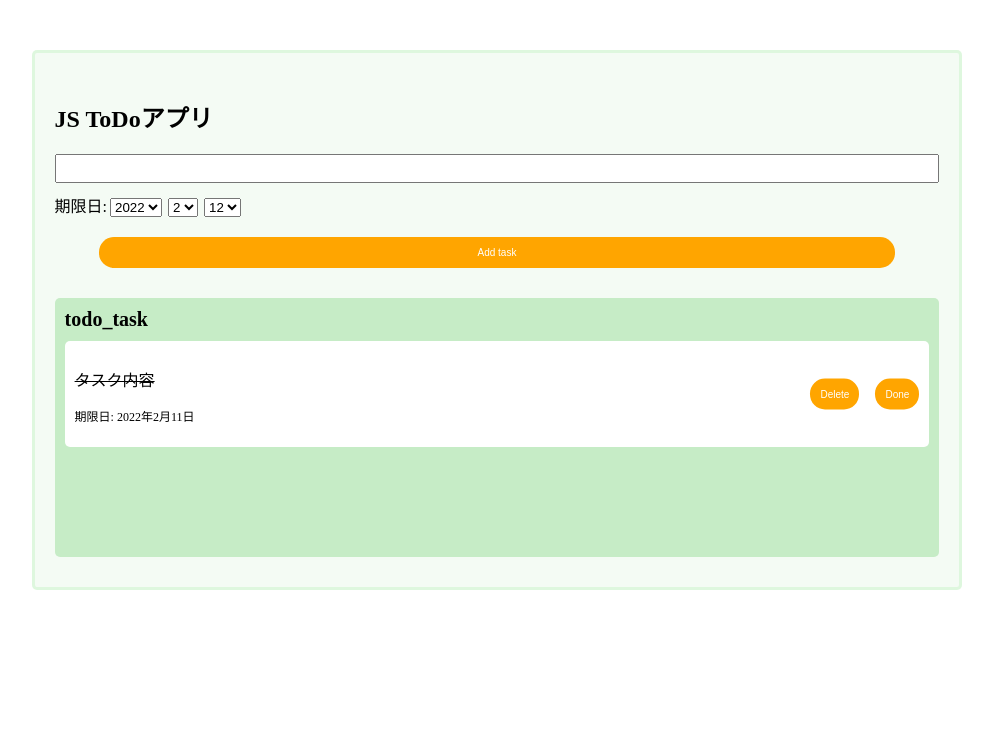
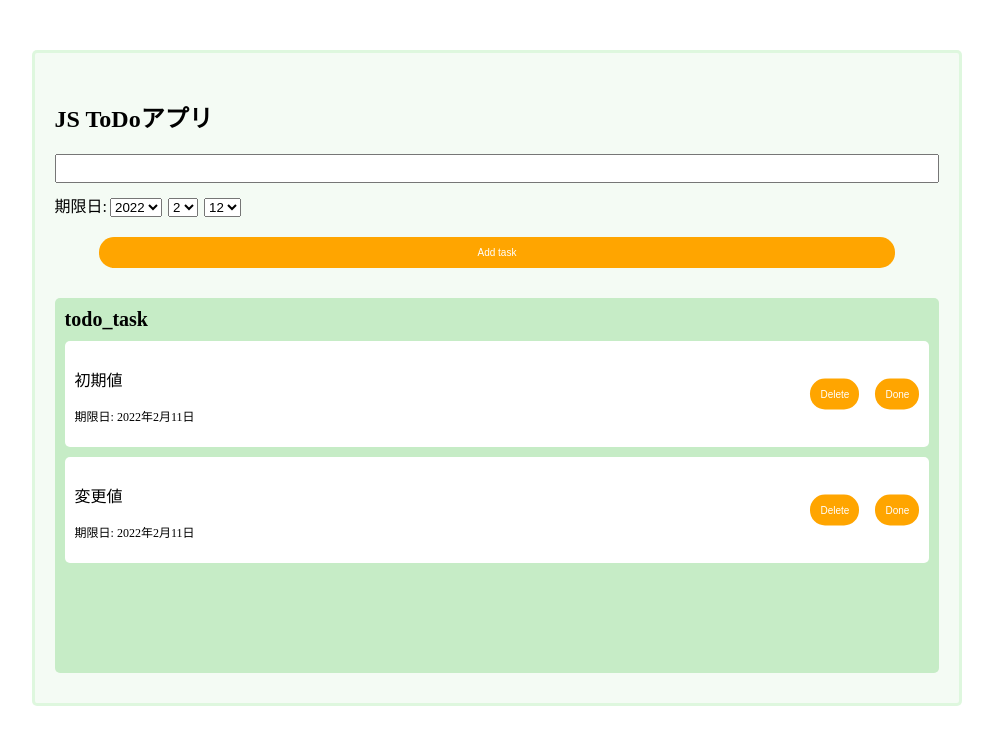
Before and after one commit to shun-syun-611/react_todo_app, a React (Create React App) app: page / in a window 1280 px wide. Shown: the top 744 px of the page, without its empty margins (143-1136 px from the left). Built offline with nearby package versions, Linux system fonts and the light colour scheme.

Commit message:
add: フォームの静的な部分をstateで動的に値を入力、操作できるように対応

```diff
--- a/src/App.jsx
+++ b/src/App.jsx
@@ -1,13 +1,38 @@
-import React from 'react';
+import React, { useState } from 'react';
 import './App.css';
 
 export const App  = () => {
+
+  // stateの設定
+  const [inCompleteTodos, setInCompleteTodos] = useState(["初期値", "変更値"]);
+  const [todoText, setTodoText] = useState('');
+  const [active, setActive] = useState(false);
+
+  const onChangeTodoText = (event) => setTodoText(event.target.value);
+  const classToggle = (index) => setActive(!active);
+
+  // ボタンクリック処理
+  const onClickAdd = () => {
+    if(todoText === '') return;
+      const addTodos = [...inCompleteTodos, todoText];
+      setInCompleteTodos(addTodos);
+      setTodoText('');
+  }
+  const onClickDelete = (index) => {
+    const newTodos = [...inCompleteTodos];
+    newTodos.splice(index, 1);
+    setInCompleteTodos(newTodos);
+  }
+  // const onClickDone = (index) => {
+  //   classToggle(index);
+  // }
+
   return (
     <>
     <div className="js_todo_app">
     <h1>JS ToDoアプリ</h1>
     <form>
-        <input id="task_value" type="text" />
+        <input id="task_value" type="text" value={todoText} onChange={onChangeTodoText}/>
         <label for="">期限日:
             <select id="select_year" name="year">
               <option selected="true">2022</option>
@@ -22,20 +47,24 @@ export const App  = () => {
               <option>13</option>
             </select>
         </label>
-        <button id="task_submit" type="button">Add task</button>
+        <button id="task_submit" type="button" onClick={onClickAdd}>Add task</button>
     </form>
 
     <div className="todo_task_table">
         <h2>todo_task</h2>
         <ul id="task_list">
-          {/* ここはjsで動的に出力する */}
-        <li>
-          <p className="js_done_text">タスク内容</p>
-            <button className="js_delete_btn">Delete</button>
-            <button className="js_done_btn">Done</button>
-          <p className="js_deadline">期限日: 2022年2月11日</p>
-          </li>
-          {/* ここはjsで動的に出力する ここまで*/}
+          {/* liはjsで動的に出力する */}
+          {inCompleteTodos.map((todo, index) => {
+            return (
+              <li key={todo}>
+                <p className={active ? 'js_done_text' : ''}>{todo}</p>
+                <button className="js_delete_btn" onClick={() =>onClickDelete(index)}>Delete</button>
+                <button className="js_done_btn" onClick={() => classToggle(index)}>Done</button>
+                <p className="js_deadline">期限日: 2022年2月11日</p>
+              </li>
+            );
+          })}
+          {/* liはjsで動的に出力する ここまで*/}
         </ul>
     </div>
 </div>
```
Also changed, not shown: src/components/InputTodo.jsx (added, +7 -0 lines).
